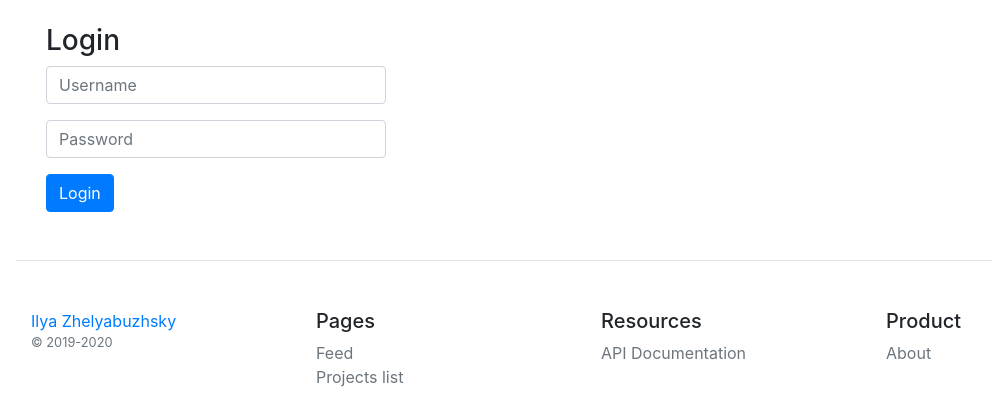
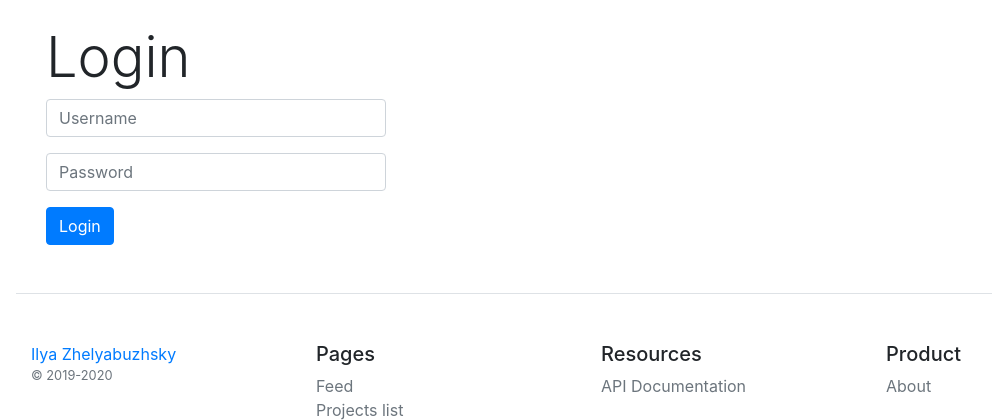
Before and after one commit to zhelyabuzhsky/changelogger, a Django app: page /login/ in a window 1280 px wide. Shown: the part 56-476 px from the top of the page, without its empty margins (54-1046 px from the left). Run offline with Django 3.2, Linux system fonts and the light colour scheme; some libraries are stand-ins or nearby versions.

Commit message:
Fixed style of footer and login page

```diff
--- a/changelogs/static/changelogs/style.css
+++ b/changelogs/static/changelogs/style.css
@@ -1,3 +1,7 @@
 body {
     padding-top: 5rem;
 }
+
+footer {
+    margin-top: 2rem;
+}
--- a/changelogs/templates/registration/login.html
+++ b/changelogs/templates/registration/login.html
@@ -3,7 +3,7 @@
 {% block content %}
     <div class="container">
         <form id="login-form" method="post" class="col-lg-4">
-            <h3>Login</h3>
+            <h1 class="display-4">Login</h1>
             {% csrf_token %}
             <div class="form-group">
                 <input id="id_username" name="username"
```
